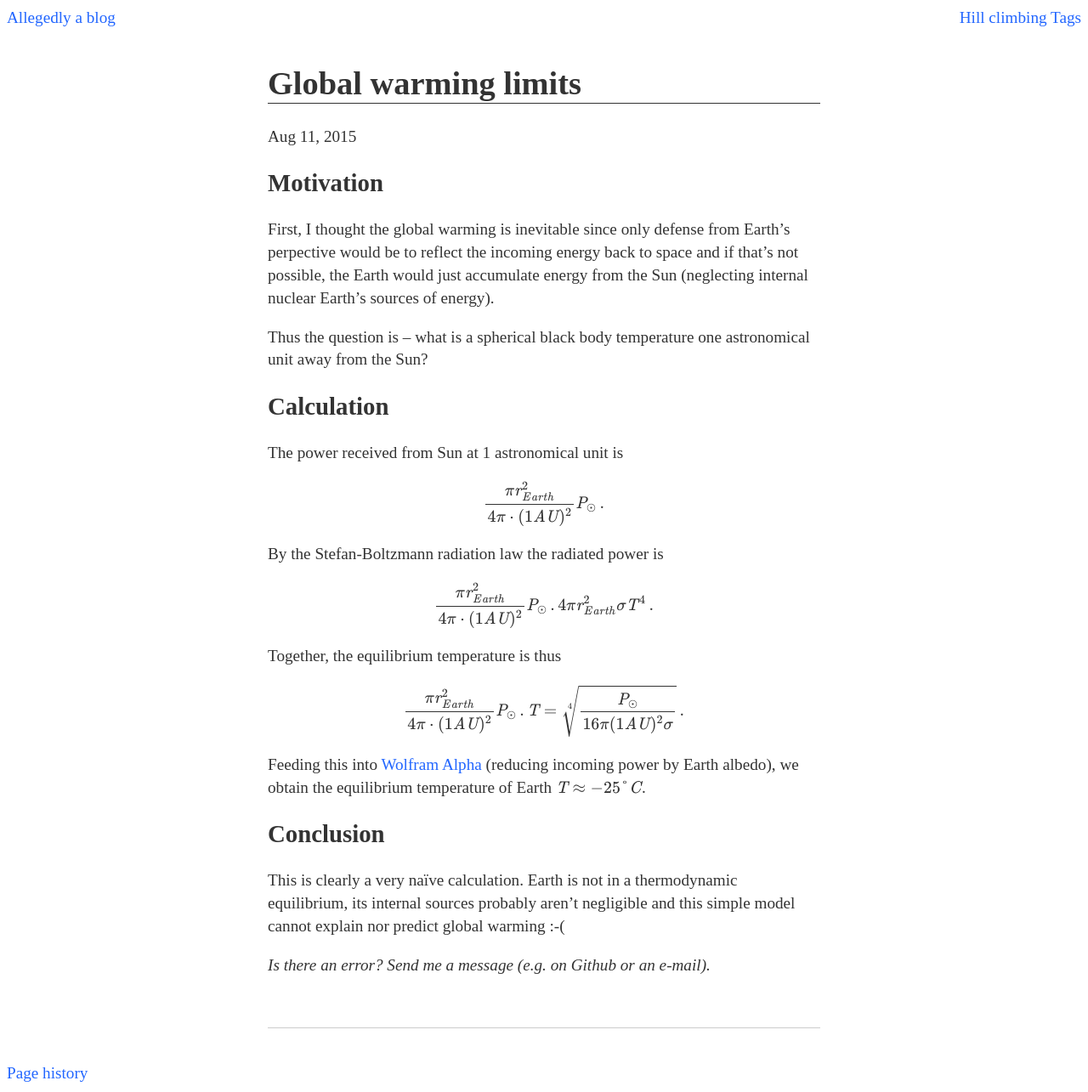
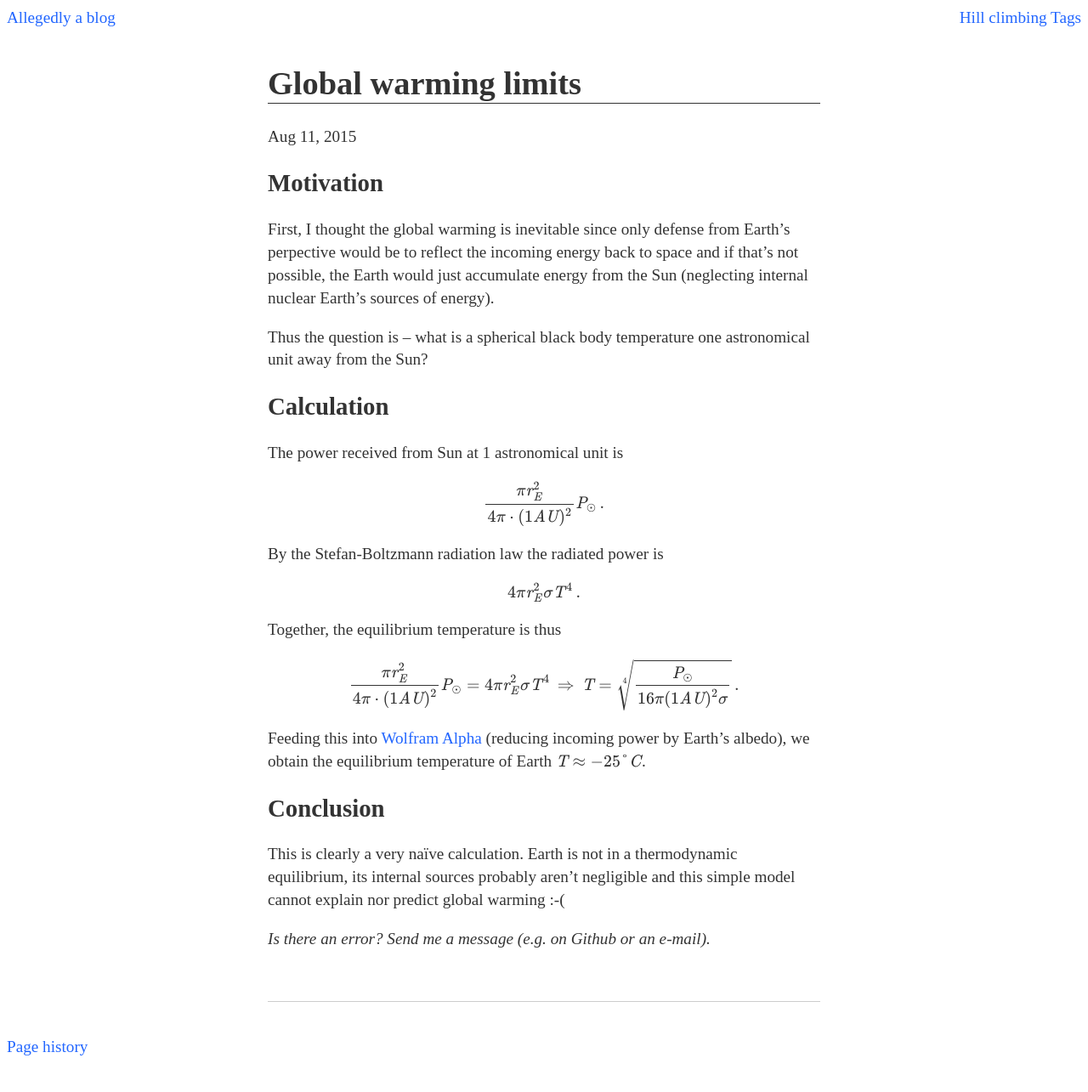
Before and after one commit to Werkov/Werkov.github.io, a Jekyll site: the page built from _posts/2015-08-11-global-warming-limits.md, in a window 1280 px wide. Shown: the whole page at 85% size. Built offline with Jekyll 4.4.1, drawn with Linux system fonts in a browser that asks for light colours; after the commit the page ends 1254 px from its top, so only the background shows below that.

Commit message:
Stefan-Boltzmann Earth: Fix formula typesetting

```diff
--- a/_posts/2015-08-11-global-warming-limits.md
+++ b/_posts/2015-08-11-global-warming-limits.md
@@ -19,24 +19,24 @@ astronomical unit away from the Sun?
 The power received from Sun at 1 astronomical unit is
 
 \\[
-\frac{\pi r_{Earth}^2}{4 \pi \cdot (1 AU)^2} P_\odot \,.
+\frac{\pi r\_{E}^2}{4 \pi \cdot (1 AU)^2} P_\odot \,.
 \\]
 
 By the Stefan-Boltzmann radiation law the radiated power is
 
 \\[
-\frac{\pi r_{Earth}^2}{4 \pi \cdot (1 AU)^2} P_\odot \,.
-4 \pi r_{Earth}^2 \sigma T^4\,.
+4 \pi r\_{E}^2 \sigma T^4\,.
 \\]
 
 Together, the equilibrium temperature is thus
 
 \\[
-\frac{\pi r_{Earth}^2}{4 \pi \cdot (1 AU)^2} P_\odot \,.
+\frac{\pi r\_{E}^2}{4 \pi \cdot (1 AU)^2} P_\odot = 4 \pi r\_{E}^2 \sigma T^4
+\,\Rightarrow\,
 T = \sqrt[4]{\frac{P_\odot}{16 \pi (1 AU)^2 \sigma}}\,.
 \\]
 
-Feeding this into [Wolfram Alpha][1] (reducing incoming power by Earth albedo),
+Feeding this into [Wolfram Alpha][1] (reducing incoming power by Earth's albedo),
 we obtain the equilibrium temperature of Earth $T \approx -25 °C$.
 
 ## Conclusion
```
Also changed, not shown: other parts of _posts/2015-08-11-global-warming-limits.md (+1 -1 lines).
